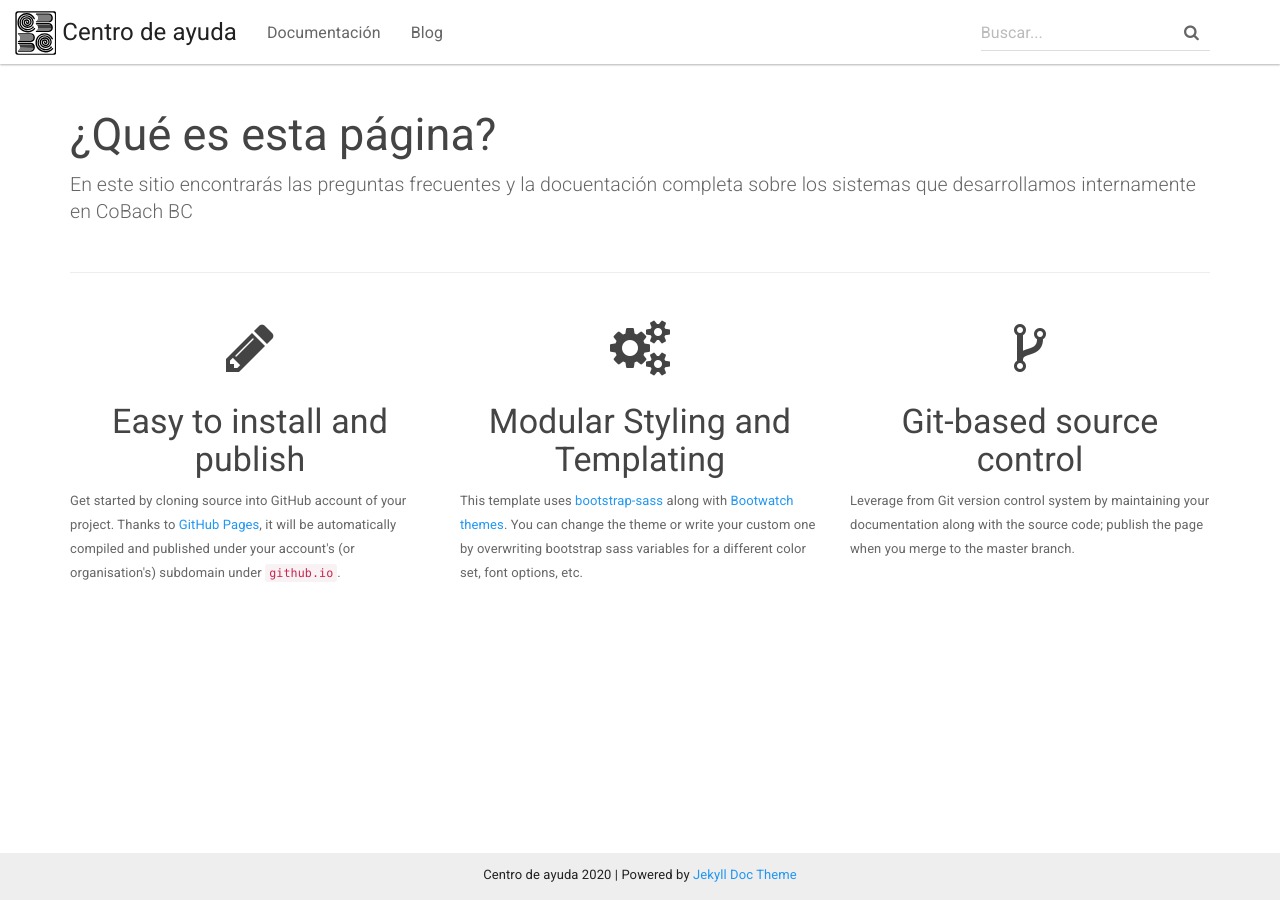
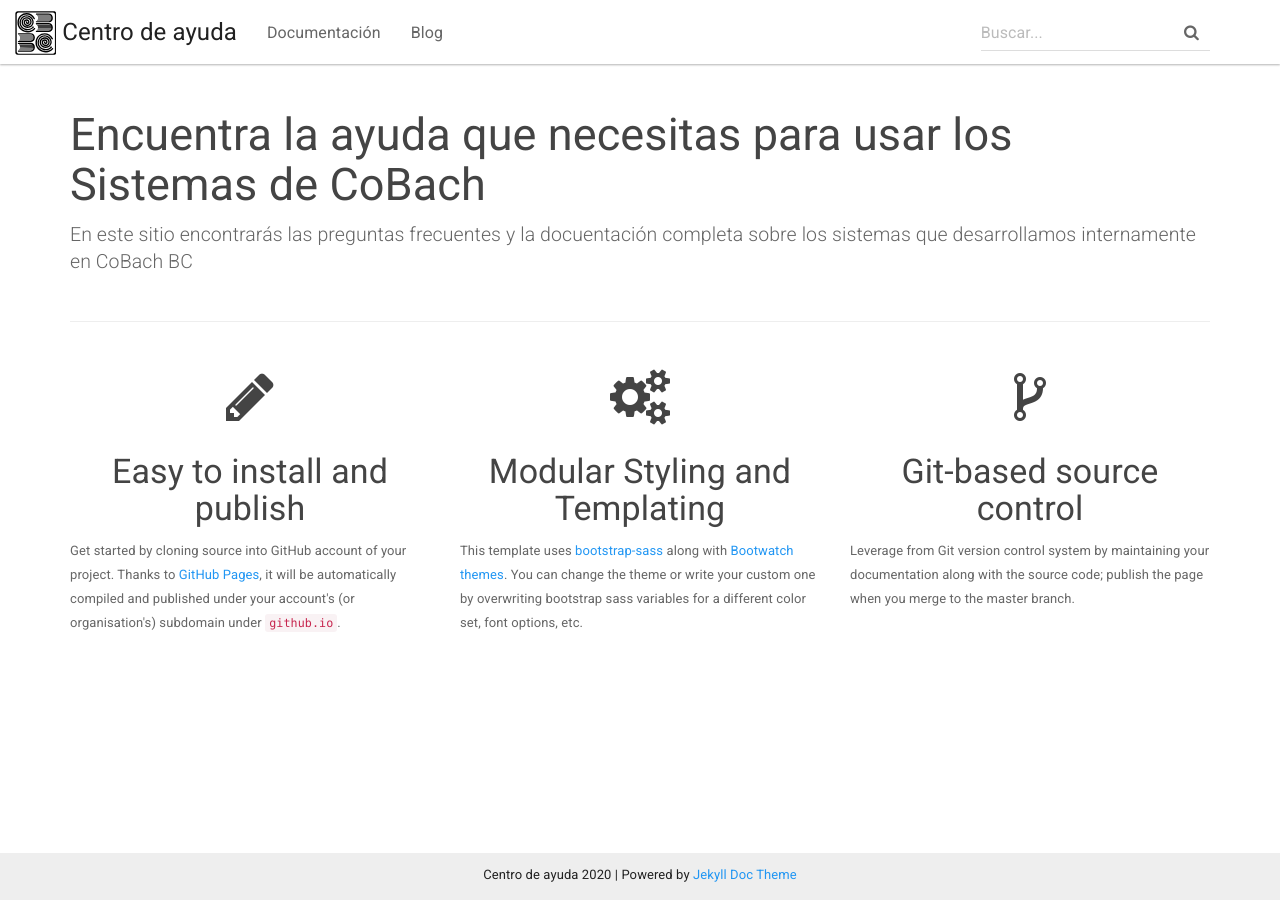
Before and after one commit to CoBachBC/centrodeayuda, a Jekyll site: the page built from docs/index.html, in a window 1280 px wide. Built offline with Jekyll 4.4.1, drawn with Linux system fonts in a browser that asks for light colours.

Commit message:
Update index.html

```diff
--- a/docs/index.html
+++ b/docs/index.html
@@ -5,7 +5,7 @@ layout: default
 <div class="container">
     <div class="row">
         <div class="col-md-12">
-            <h2 class="header-light regular-pad">¿Qué es esta página?</h2>
+            <h2 class="header-light regular-pad">Encuentra la ayuda que necesitas para usar los Sistemas de CoBach</h2>
               <p class="lead">En este sitio encontrarás las preguntas frecuentes y la docuentación completa sobre los sistemas que desarrollamos internamente en CoBach BC</p>
         </div>
     </div>
```
